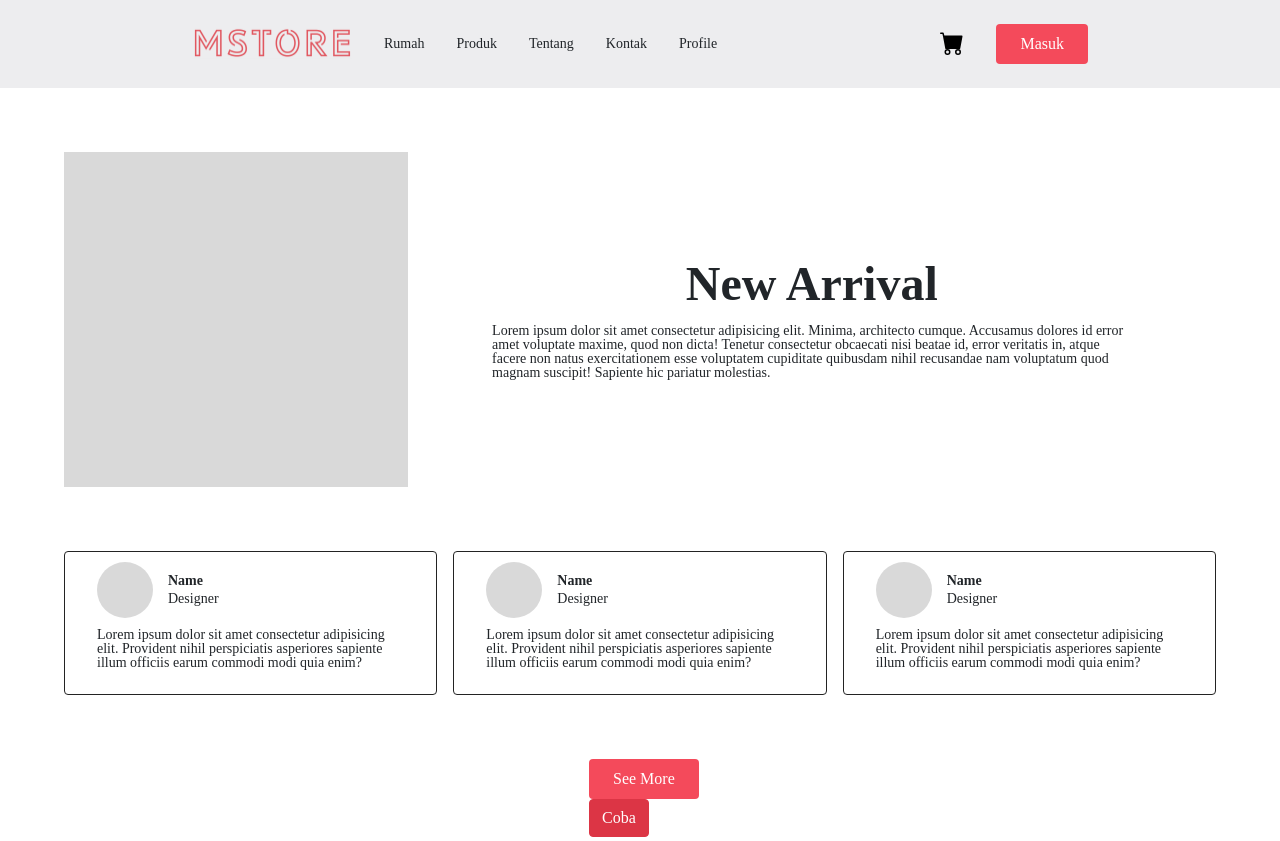
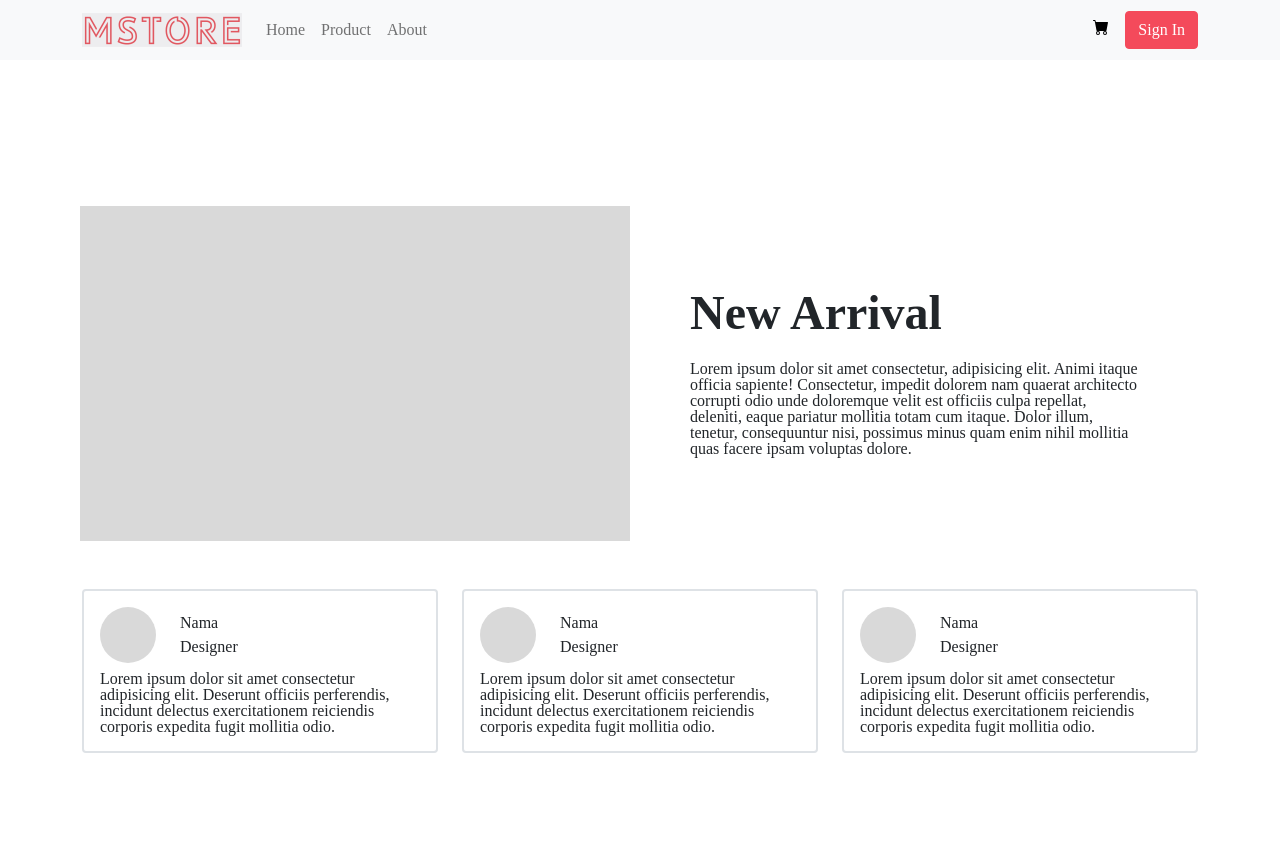
Before and after one commit to BangSann/Alterra-Yosan, a plain HTML site: page index.html in a window 1280 px wide. Shown: the top 841 px of the page. After the commit the page ends 801 px from the top, so only its background shows below. Drawn offline with nearby package versions, Linux system fonts and the light colour scheme.

Commit message:
commit 3

```diff
--- a/assets/style.css
+++ b/assets/style.css
@@ -1,115 +1,23 @@
-nav.Navbar{
-    width: 100%;
-    display: flex;
-    justify-content: center;
-    background-color: #EDEDEF;
+.btn-primary{
+    background-color: #F44A5B;
+    border-color: #F44A5B;
 }
-.nav-container{
-    display: flex;
-    justify-content: space-between;
-    align-items: center;
-    padding: 24px 64px ;
-    width: 80%;
 
+.picture{
+    width: 550px;
+    height: 335px;
+    background-color: #D9D9D9;
 }
-.nav-item{
-    display: flex;
-    align-items: center;
-    gap: 32px;
-}
-ul{
-    display: flex;
-    align-items: center;
-    gap: 32px;
-}
-li{
-    font-size: 14px;
-    font-weight: 400;
-    cursor: pointer;
-}
-.btn-pink{
-    border: none;
-    border-radius: 4px;
-    background-color: #F44A5B;
-    padding: 8px 24px;
-    color: #ffff;
-    cursor: pointer;
-}
-.dash-container{
-    display: flex;
-    width: 1152px;
-    height: 335px;
-    /* background-color: red; */
-    margin: 64px auto;
-}
-.dash-pic{
-    background-color: #D9D9D9;
-    width: 1152px;
-}
-.dash-describe{
-    display: flex;
-    flex-direction: column;
-    text-align: start;
-    justify-content: center;
-    align-items: center;
-    margin: auto 84.5px;
-}
-.dash-describe h1{
-    margin-left: 0;
+.dashboard h1{
     font-size: 48px;
     font-weight: 700;
-    padding-bottom: 16px;
 }
-.dash-describe p{
-    font-size: 14px;
-    font-weight: 400;
+.mt-146{
+    margin-top: 146px;
 }
-.team-container{
-    display: flex;
-    justify-content: center;
-    gap: 16px;
-    margin: 64px;
-}
-.box-team{
-    width: 373.33px;
-    height: 144px;
-    border: 1px solid #232323;
-    border-radius: 4px;
-    font-size: 14px;
-    font-weight: 400;
-}
-.profil-team{
-    display: flex;
-    align-items: center;
-    margin: 10px 32px;
-}
-.circle-pic{
+.circle{
     width: 56px;
     height: 56px;
-    background-color: #D9D9D9;
     border-radius: 100%;
+    background-color:#D9D9D9 ;
 }
-.name-team{
-    margin: 10px 15px;
-}
-
-.name-team h1{
-    font-weight: 700;
-    margin-bottom: 4px;
-}
-.box-team p {
-    margin: 10px 32px;
-}
-footer{
-    display: flex;
-    align-items: center;
-    justify-content: end;
-    height: 31px;
-    padding: 0 64px;
-    background-color: #F18F9A;
-    font-size: 14px;
-    font-weight: 400;
-}
-.btn-container{
-    margin: 64px 578px 190px 589px;
-}
--- a/index.html
+++ b/index.html
@@ -18,123 +18,124 @@
   </head>
   <body>
     <header>
-      <nav class="Navbar">
-        <div class="nav-container">
-          <div class="nav-item">
-            <div class="img-container">
-              <img src="image/logo.png" width="160px" height="32.88px" />
-            </div>
-            <div>
-              <ul>
-                <li>Rumah</li>
-                <li>Produk</li>
-                <li>Tentang</li>
-                <li>Kontak</li>
-                <li>Profile</li>
-              </ul>
-            </div>
-          </div>
-          <div class="nav-item">
-            <ul>
-              <li>
-                <img src="image/cart-fill.svg" width="24px" height="24px" />
+      <nav class="navbar navbar-expand-lg navbar-light bg-light">
+        <div class="container">
+          <a class="navbar-brand" href="#">
+            <img
+              src="./image/logo.png"
+              alt=""
+              width="160px"
+              height="33.88px"
+              class="d-inline-block align-text-top"
+            />
+          </a>
+          <button
+            class="navbar-toggler"
+            type="button"
+            data-bs-toggle="collapse"
+            data-bs-target="#navbarNav"
+            aria-controls="navbarNav"
+            aria-expanded="false"
+            aria-label="Toggle navigation"
+          >
+            <span class="navbar-toggler-icon"></span>
+          </button>
+          <div class="collapse navbar-collapse" id="navbarNav">
+            <ul class="navbar-nav">
+              <li class="nav-item">
+                <a class="nav-link" aria-current="page" href="#">Home</a>
               </li>
-              <li>
-                <input class="btn btn-pink" type="button" value="Masuk" />
+              <li class="nav-item">
+                <a class="nav-link" href="#">Product</a>
+              </li>
+              <li class="nav-item">
+                <a class="nav-link" href="#">About</a>
               </li>
             </ul>
           </div>
+          <ul class="nav justify-content-end">
+            <li class="nav-item">
+              <a class="nav-link" href="#"
+                ><img src="./image/cart-fill.svg" alt=""
+              /></a>
+            </li>
+            <li class="nav-item">
+              <button class="btn btn-primary">Sign In</button>
+            </li>
+          </ul>
         </div>
       </nav>
     </header>
-    <main>
-      <div class="dash-container">
-        <div class="dash-pic"></div>
-        <div class="dash-describe">
-          <h1>New Arrival</h1>
-          <p>
-            Lorem ipsum dolor sit amet consectetur adipisicing elit. Minima,
-            architecto cumque. Accusamus dolores id error amet voluptate maxime,
-            quod non dicta! Tenetur consectetur obcaecati nisi beatae id, error
-            veritatis in, atque facere non natus exercitationem esse voluptatem
-            cupiditate quibusdam nihil recusandae nam voluptatum quod magnam
-            suscipit! Sapiente hic pariatur molestias.
-          </p>
+    <main class="container">
+      <div class="row justify-content-center mt-146">
+        <div class="col-6 picture"></div>
+        <div class="d-flex align-items-center col-6">
+          <div class="dashboard m-5">
+            <h1 class="mb-4">New Arrival</h1>
+            <p>
+              Lorem ipsum dolor sit amet consectetur, adipisicing elit. Animi
+              itaque officia sapiente! Consectetur, impedit dolorem nam quaerat
+              architecto corrupti odio unde doloremque velit est officiis culpa
+              repellat, deleniti, eaque pariatur mollitia totam cum itaque.
+              Dolor illum, tenetur, consequuntur nisi, possimus minus quam enim
+              nihil mollitia quas facere ipsam voluptas dolore.
+            </p>
+          </div>
         </div>
       </div>
 
-      <div class="team-container">
-        <div class="box-team">
-          <div class="profil-team">
-            <div class="circle-pic"></div>
-            <div class="name-team">
-              <h1>Name</h1>
-              <h2>Designer</h2>
+      <div class="d-flex gap-4 mt-5 mb-5">
+        <div class="border border-2 rounded">
+          <div class="m-3">
+            <div class="d-flex align-items-center gap-4">
+              <div class="circle"></div>
+              <div class="d-flex flex-column gap-2">
+                <h1>Nama</h1>
+                <p>Designer</p>
+              </div>
             </div>
+            <p class="mt-2">
+              Lorem ipsum dolor sit amet consectetur adipisicing elit. Deserunt
+              officiis perferendis, incidunt delectus exercitationem reiciendis
+              corporis expedita fugit mollitia odio.
+            </p>
           </div>
-          <p>
-            Lorem ipsum dolor sit amet consectetur adipisicing elit. Provident
-            nihil perspiciatis asperiores sapiente illum officiis earum commodi
-            modi quia enim?
-          </p>
         </div>
-        <div class="box-team">
-          <div class="profil-team">
-            <div class="circle-pic"></div>
-            <div class="name-team">
-              <h1>Name</h1>
-              <h2>Designer</h2>
+        <div class="border border-2 rounded">
+          <div class="m-3">
+            <div class="d-flex align-items-center gap-4">
+              <div class="circle"></div>
+              <div class="d-flex flex-column gap-2">
+                <h1>Nama</h1>
+                <p>Designer</p>
+              </div>
             </div>
+            <p class="mt-2">
+              Lorem ipsum dolor sit amet consectetur adipisicing elit. Deserunt
+              officiis perferendis, incidunt delectus exercitationem reiciendis
+              corporis expedita fugit mollitia odio.
+            </p>
           </div>
-          <p>
-            Lorem ipsum dolor sit amet consectetur adipisicing elit. Provident
-            nihil perspiciatis asperiores sapiente illum officiis earum commodi
-            modi quia enim?
-          </p>
         </div>
-        <div class="box-team">
-          <div class="profil-team">
-            <div class="circle-pic"></div>
-            <div class="name-team">
-              <h1>Name</h1>
-              <h2>Designer</h2>
+        <div class="border border-2 rounded">
+          <div class="m-3">
+            <div class="d-flex align-items-center gap-4">
+              <div class="circle"></div>
+              <div class="d-flex flex-column gap-2">
+                <h1>Nama</h1>
+                <p>Designer</p>
+              </div>
             </div>
+            <p class="mt-2">
+              Lorem ipsum dolor sit amet consectetur adipisicing elit. Deserunt
+              officiis perferendis, incidunt delectus exercitationem reiciendis
+              corporis expedita fugit mollitia odio.
+            </p>
           </div>
-          <p>
-            Lorem ipsum dolor sit amet consectetur adipisicing elit. Provident
-            nihil perspiciatis asperiores sapiente illum officiis earum commodi
-            modi quia enim?
-          </p>
-        </div>
-      </div>
-      <div class="btn-container">
-        <input class="btn btn-pink" type="button" value="See More" />
-        <button class="btn btn-danger">Coba</button>
-      </div>
-
-      <div class="row p-5">
-        <div class="col-6">
-          <h2>Left</h2>
-          Lorem, ipsum dolor sit amet consectetur adipisicing elit. Non eum
-          delectus possimus quasi architecto magnam quisquam consequuntur,
-          aspernatur nihil, ratione quam, quod voluptate natus libero voluptatum
-          incidunt eveniet quae praesentium perferendis excepturi? Odio
-          accusantium, sed quisquam suscipit dolorem culpa sint fuga tempore
-          repellendus illo asperiores ratione voluptatibus odit. Deleniti,
-          illum!
-        </div>
-        <div class="col-6">
-          <h2>Right</h2>
-          Lorem ipsum dolor sit amet consectetur, adipisicing elit. Sint rem
-          vel, eum repellat provident doloribus eligendi optio deleniti odit
-          temporibus impedit earum officiis magnam consequatur exercitationem
-          asperiores quo rerum quae.
         </div>
       </div>
     </main>
-    <footer>
-      <p>Copyright 2024 Yosan Okta</p>
-    </footer>
+    <footer></footer>
     <script
       src="https://cdn.jsdelivr.net/npm/@popperjs/core@2.9.2/dist/umd/popper.min.js"
       integrity="sha384-IQsoLXl5PILFhosVNubq5LC7Qb9DXgDA9i+tQ8Zj3iwWAwPtgFTxbJ8NT4GN1R8p"
@@ -145,5 +146,6 @@
       integrity="sha384-cVKIPhGWiC2Al4u+LWgxfKTRIcfu0JTxR+EQDz/bgldoEyl4H0zUF0QKbrJ0EcQF"
       crossorigin="anonymous"
     ></script>
+    <script src="./assets/index.js"></script>
   </body>
 </html>
```
Also changed, not shown: assets/index.js (added).
